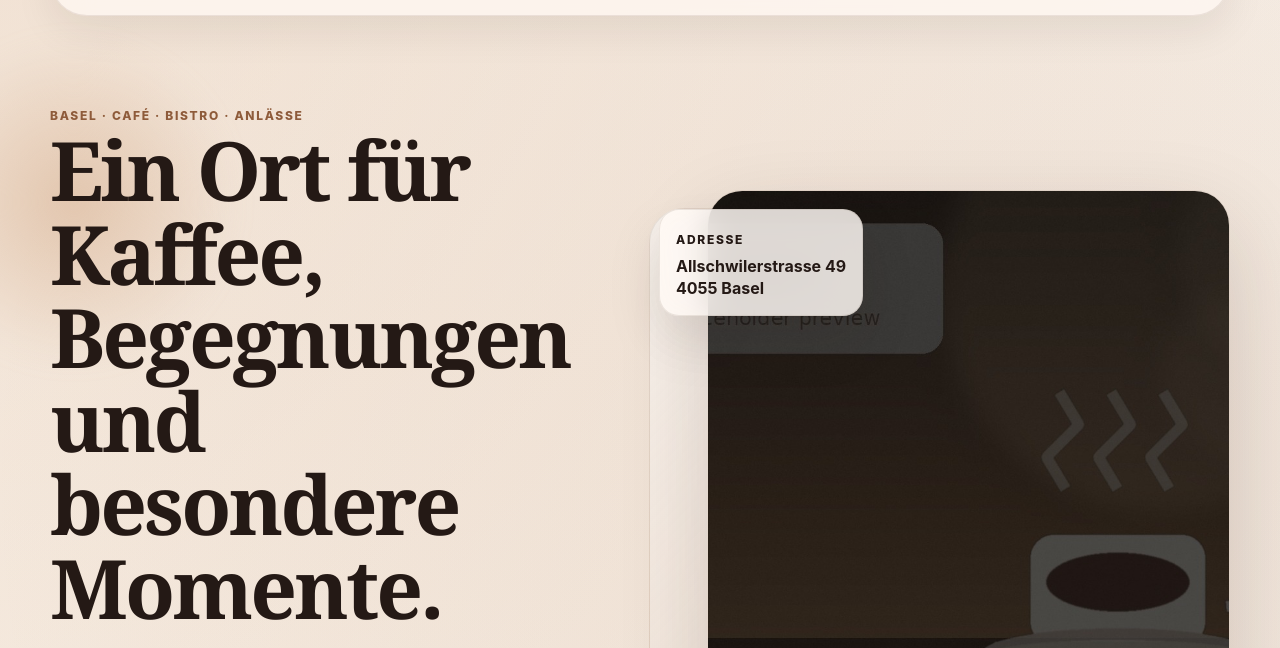
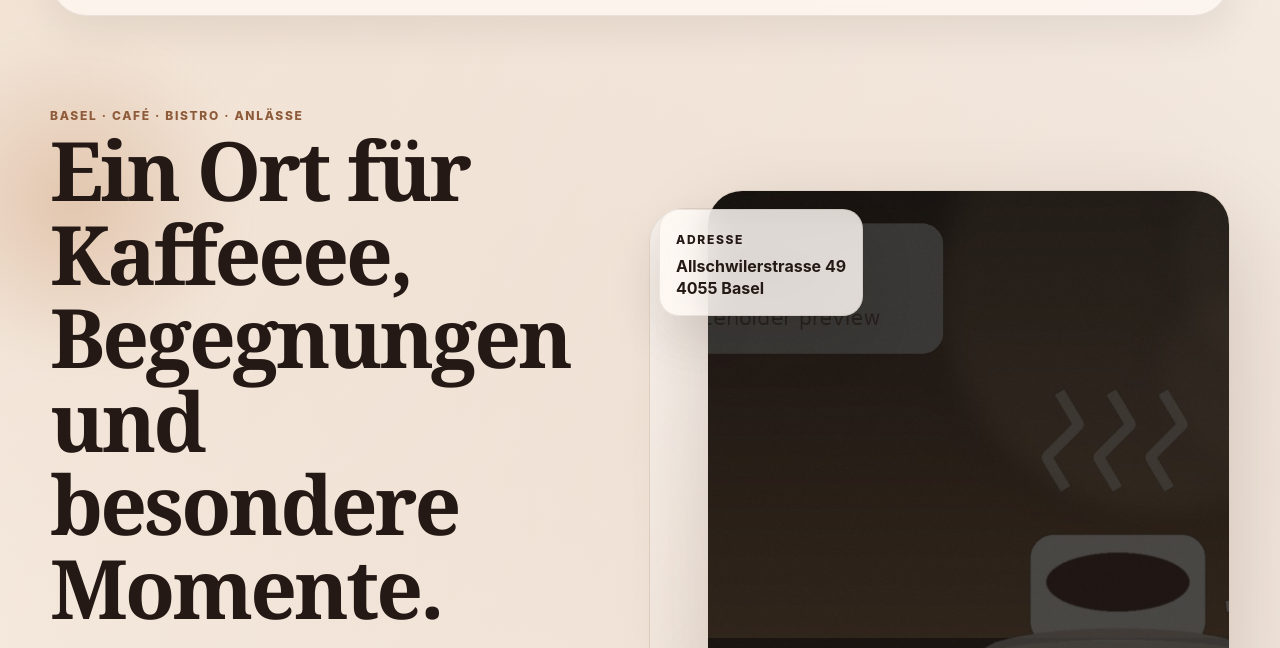
Before and after one commit to DystopiaFlame/Test, a plain HTML site: page index.html in a window 1280 px wide. Shown: the part 72-720 px from the top of the page. Drawn offline with Linux system fonts and the light colour scheme; files whose address does not match are found by name.

Commit message:
Update index.html

```diff
--- a/index.html
+++ b/index.html
@@ -43,7 +43,7 @@
           <span class="eyebrow reveal" data-reveal="fade-up">Basel · Café · Bistro · Anlässe</span>
 
           <h1 class="reveal" data-reveal="fade-up" data-delay="80">
-            Ein Ort für Kaffee, Begegnungen und besondere Momente.
+            Ein Ort für Kaffeeee, Begegnungen und besondere Momente.
           </h1>
 
           <p class="hero-text reveal" data-reveal="fade-up" data-delay="160">
```
